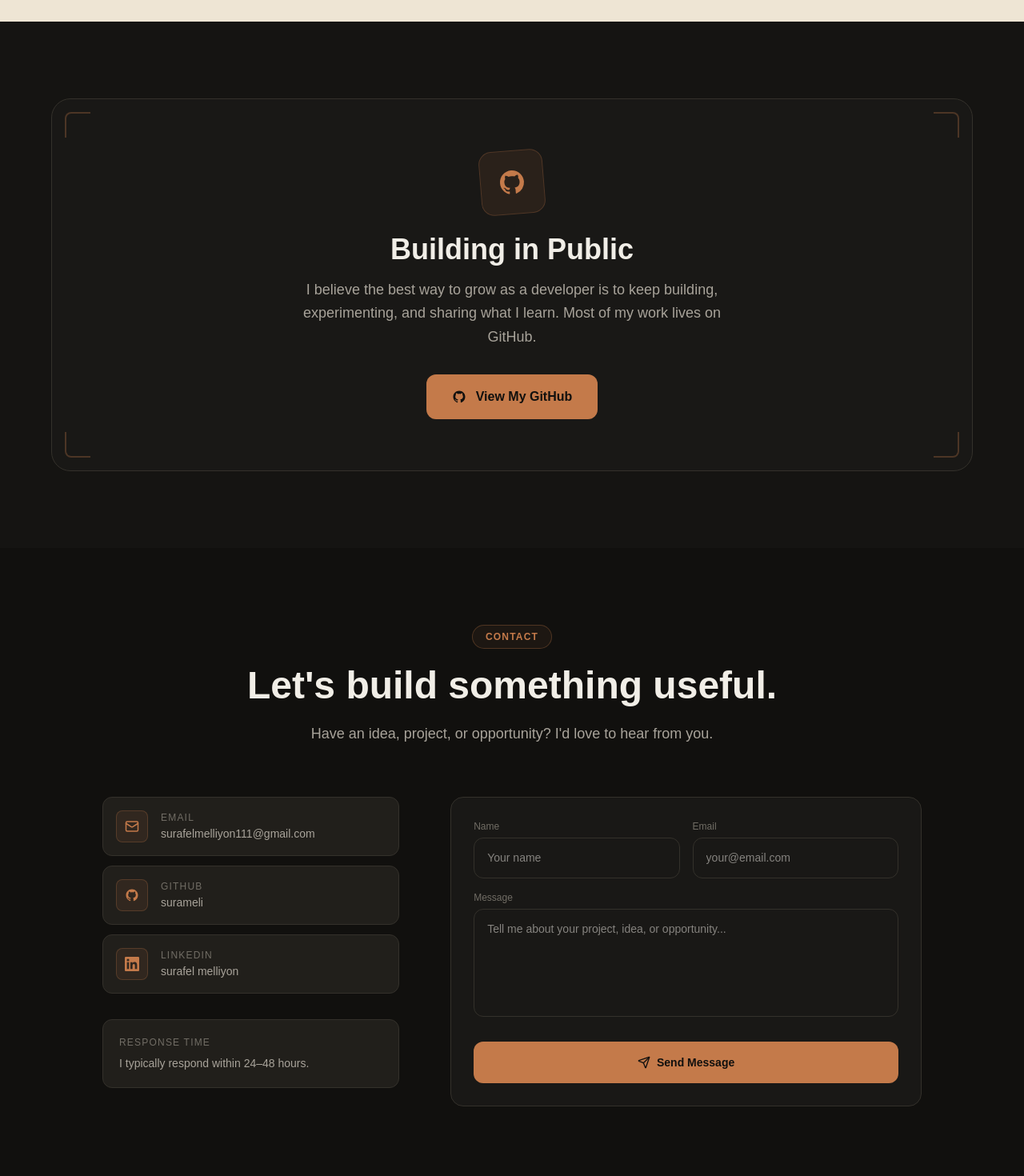
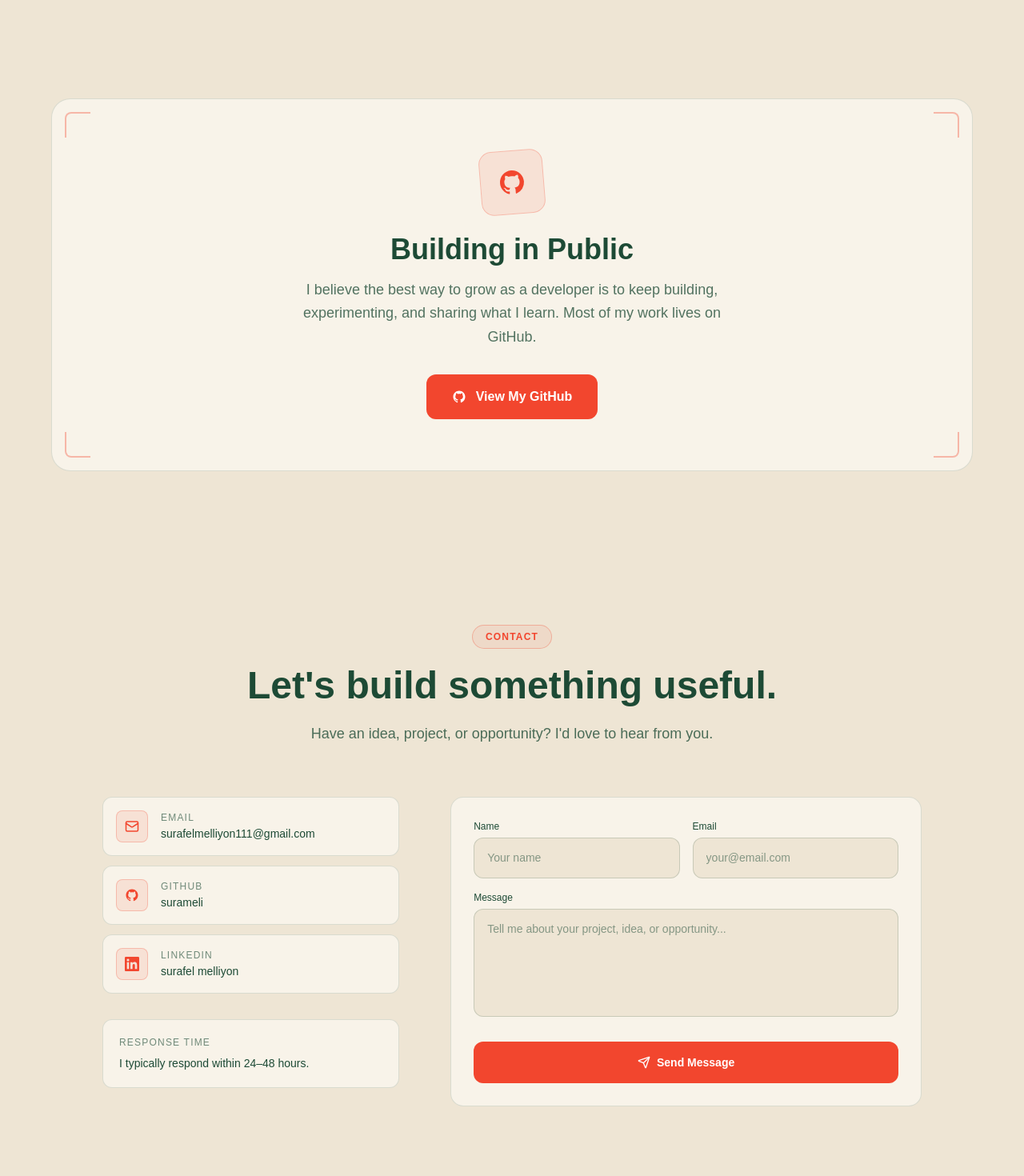
Before and after one commit to surameli/prtifolio-3, a React (Vite) app: page / in a window 1280 px wide. Shown: the part 8120-9590 px from the top of the page at 80% size. Built offline with nearby package versions, Linux system fonts and the light colour scheme.

Commit message:
add  contact colors

```diff
--- a/src/sections/Contact.jsx
+++ b/src/sections/Contact.jsx
@@ -50,23 +50,24 @@ const Contact = () => {
 
   const inputStyle = (field) => ({
     width: '100%',
-    background: '#191816',
-    border: `1px solid ${errors[field] ? '#8B3A3A' : '#34312B'}`,
+    background: '#EEE5D4',
+    border: `1px solid ${errors[field] ? '#F2462E' : 'rgba(29,74,53,0.18)'}`,
     borderRadius: '12px',
     padding: '14px 16px',
-    color: '#F1EEE7',
+    color: '#1D4A35',
     fontSize: '14px',
     outline: 'none',
     transition: 'border-color 0.2s',
   });
 
   return (
-    <section id="contact" className="section-padding relative" style={{ background: '#11100E' }}>
+    <section id="contact" className="section-padding relative" style={{ background: '#EEE5D4' }}>
       <div className="container-custom relative">
         <SectionHeader
           eyebrow="Contact"
           title="Let's build something useful."
           subtitle="Have an idea, project, or opportunity? I'd love to hear from you."
+          tone="light"
         />
 
         <div className="grid lg:grid-cols-5 gap-10 lg:gap-16 max-w-5xl mx-auto">
@@ -78,23 +79,23 @@ const Contact = () => {
                 {contactItems.map((info) => (
                   <a key={info.label} href={info.href} target="_blank" rel="noopener noreferrer"
                     className="flex items-center gap-4 p-4 rounded-xl transition-all duration-300 group"
-                    style={{ background: '#211F1B', border: '1px solid #34312B' }}
-                    onMouseEnter={e => e.currentTarget.style.borderColor = 'rgba(196,122,74,0.35)'}
-                    onMouseLeave={e => e.currentTarget.style.borderColor = '#34312B'}>
+                    style={{ background: '#F8F3E9', border: '1px solid rgba(29,74,53,0.14)' }}
+                    onMouseEnter={e => e.currentTarget.style.borderColor = 'rgba(242,70,46,0.4)'}
+                    onMouseLeave={e => e.currentTarget.style.borderColor = 'rgba(29,74,53,0.14)'}>
                     <div className="w-10 h-10 rounded-lg flex items-center justify-center transition-all"
-                      style={{ background: 'rgba(196,122,74,0.1)', border: '1px solid rgba(196,122,74,0.25)', color: '#C47A4A' }}>
+                      style={{ background: 'rgba(242,70,46,0.1)', border: '1px solid rgba(242,70,46,0.25)', color: '#F2462E' }}>
                       {info.icon}
                     </div>
                     <div>
-                      <p className="text-xs uppercase tracking-widest font-medium" style={{ color: '#716D65' }}>{info.label}</p>
-                      <p className="text-sm font-medium mt-0.5" style={{ color: '#A8A39A' }}>{info.value}</p>
+                      <p className="text-xs uppercase tracking-widest font-medium" style={{ color: 'rgba(29,74,53,0.62)' }}>{info.label}</p>
+                      <p className="text-sm font-medium mt-0.5" style={{ color: '#1D4A35' }}>{info.value}</p>
                     </div>
                   </a>
                 ))}
               </div>
-              <div className="rounded-xl p-5" style={{ background: '#211F1B', border: '1px solid #34312B' }}>
-                <p className="text-xs uppercase tracking-widest font-medium mb-2" style={{ color: '#716D65' }}>Response time</p>
-                <p className="text-sm" style={{ color: '#A8A39A' }}>I typically respond within 24–48 hours.</p>
+              <div className="rounded-xl p-5" style={{ background: '#F8F3E9', border: '1px solid rgba(29,74,53,0.14)' }}>
+                <p className="text-xs uppercase tracking-widest font-medium mb-2" style={{ color: 'rgba(29,74,53,0.62)' }}>Response time</p>
+                <p className="text-sm" style={{ color: '#1D4A35' }}>I typically respond within 24–48 hours.</p>
               </div>
             </AnimatedSection>
           </div>
@@ -103,59 +104,59 @@ const Contact = () => {
           <div className="lg:col-span-3">
             <AnimatedSection direction="right" delay={0.15}>
               <form onSubmit={handleSubmit} noValidate className="rounded-2xl p-7"
-                style={{ background: '#191816', border: '1px solid #34312B' }}>
+                style={{ background: '#F8F3E9', border: '1px solid rgba(29,74,53,0.14)' }}>
 
                 <div className="grid sm:grid-cols-2 gap-4 mb-4">
                   {['name','email'].map(field => (
                     <div key={field}>
-                      <label className="block text-xs font-medium mb-1.5" style={{ color: '#716D65' }}>
+                      <label className="block text-xs font-medium mb-1.5" style={{ color: '#1D4A35' }}>
                         {field.charAt(0).toUpperCase() + field.slice(1)}
                       </label>
                       <input type={field === 'email' ? 'email' : 'text'} name={field}
                         value={form[field]} onChange={handleChange}
                         placeholder={field === 'email' ? 'your@email.com' : 'Your name'}
                         style={inputStyle(field)}
-                        onFocus={e => e.target.style.borderColor = '#C47A4A'}
-                        onBlur={e => e.target.style.borderColor = errors[field] ? '#8B3A3A' : '#34312B'}
+                        onFocus={e => e.target.style.borderColor = '#F2462E'}
+                        onBlur={e => e.target.style.borderColor = errors[field] ? '#F2462E' : 'rgba(29,74,53,0.18)'}
                         aria-invalid={!!errors[field]} />
-                      {errors[field] && <p className="text-xs mt-1" style={{ color: '#C47A4A' }}>{errors[field]}</p>}
+                      {errors[field] && <p className="text-xs mt-1" style={{ color: '#F2462E' }}>{errors[field]}</p>}
                     </div>
                   ))}
                 </div>
 
                 <div className="mb-6">
-                  <label className="block text-xs font-medium mb-1.5" style={{ color: '#716D65' }}>Message</label>
+                  <label className="block text-xs font-medium mb-1.5" style={{ color: '#1D4A35' }}>Message</label>
                   <textarea name="message" value={form.message} onChange={handleChange} rows={5}
                     placeholder="Tell me about your project, idea, or opportunity..."
                     style={{ ...inputStyle('message'), resize: 'none' }}
-                    onFocus={e => e.target.style.borderColor = '#C47A4A'}
-                    onBlur={e => e.target.style.borderColor = errors.message ? '#8B3A3A' : '#34312B'}
+                    onFocus={e => e.target.style.borderColor = '#F2462E'}
+                    onBlur={e => e.target.style.borderColor = errors.message ? '#F2462E' : 'rgba(29,74,53,0.18)'}
                     aria-invalid={!!errors.message} />
-                  {errors.message && <p className="text-xs mt-1" style={{ color: '#C47A4A' }}>{errors.message}</p>}
+                  {errors.message && <p className="text-xs mt-1" style={{ color: '#F2462E' }}>{errors.message}</p>}
                 </div>
 
                 {status === 'success' && (
                   <motion.div initial={{ opacity: 0, y: -10 }} animate={{ opacity: 1, y: 0 }}
                     className="flex items-center gap-2 p-3 rounded-lg text-sm mb-4"
-                    style={{ background: 'rgba(111,143,114,0.1)', border: '1px solid rgba(111,143,114,0.3)', color: '#6F8F72' }}>
+                    style={{ background: 'rgba(29,74,53,0.08)', border: '1px solid rgba(29,74,53,0.2)', color: '#1D4A35' }}>
                     <CheckCircle size={16} /> Message sent! I'll get back to you soon.
                   </motion.div>
                 )}
                 {status === 'error' && (
                   <motion.div initial={{ opacity: 0, y: -10 }} animate={{ opacity: 1, y: 0 }}
                     className="flex items-center gap-2 p-3 rounded-lg text-sm mb-4"
-                    style={{ background: 'rgba(139,58,58,0.1)', border: '1px solid rgba(139,58,58,0.3)', color: '#C47A4A' }}>
+                    style={{ background: 'rgba(242,70,46,0.08)', border: '1px solid rgba(242,70,46,0.25)', color: '#F2462E' }}>
                     <AlertCircle size={16} /> Something went wrong. Try emailing me directly.
                   </motion.div>
                 )}
 
                 <button type="submit" disabled={status === 'sending'}
                   className="w-full flex items-center justify-center gap-2 px-6 py-4 rounded-xl font-semibold text-sm transition-all duration-300 active:scale-95 disabled:opacity-60 disabled:cursor-not-allowed"
-                  style={{ background: '#C47A4A', color: '#11100E' }}
-                  onMouseEnter={e => { if (status !== 'sending') e.currentTarget.style.background = '#D89568'; }}
-                  onMouseLeave={e => e.currentTarget.style.background = '#C47A4A'}>
+                  style={{ background: '#F2462E', color: '#FFFFFF' }}
+                  onMouseEnter={e => { if (status !== 'sending') e.currentTarget.style.background = '#F2462E'; }}
+                  onMouseLeave={e => e.currentTarget.style.background = '#F2462E'}>
                   {status === 'sending'
-                    ? <><div className="w-4 h-4 border-2 rounded-full animate-spin" style={{ borderColor: 'rgba(17,16,14,0.3)', borderTopColor: '#11100E' }} />Sending...</>
+                    ? <><div className="w-4 h-4 border-2 rounded-full animate-spin" style={{ borderColor: 'rgba(255,255,255,0.35)', borderTopColor: '#FFFFFF' }} />Sending...</>
                     : <><Send size={16} />Send Message</>}
                 </button>
               </form>
--- a/src/sections/GitHub.jsx
+++ b/src/sections/GitHub.jsx
@@ -4,10 +4,10 @@ import AnimatedSection from '../components/AnimatedSection';
 import { personalInfo } from '../data';
 
 const GitHubSection = () => (
-  <section id="github" className="section-padding relative" style={{ background: '#151412' }}>
+  <section id="github" className="section-padding relative" style={{ background: '#EEE5D4' }}>
     <div className="container-custom relative">
       <div className="rounded-3xl p-10 md:p-16 text-center relative overflow-hidden"
-        style={{ background: '#191816', border: '1px solid #34312B' }}>
+        style={{ background: '#F8F3E9', border: '1px solid rgba(29,74,53,0.14)' }}>
 
         {/* Corner accents */}
         {[['top-4 left-4','border-l-2 border-t-2 rounded-tl-lg'],
@@ -15,30 +15,30 @@ const GitHubSection = () => (
           ['bottom-4 left-4','border-l-2 border-b-2 rounded-bl-lg'],
           ['bottom-4 right-4','border-r-2 border-b-2 rounded-br-lg']].map(([pos, cls]) => (
           <div key={pos} className={`absolute ${pos} w-8 h-8 ${cls}`}
-            style={{ borderColor: 'rgba(196,122,74,0.3)' }} />
+            style={{ borderColor: 'rgba(242,70,46,0.35)' }} />
         ))}
 
         <AnimatedSection>
           <motion.div animate={{ rotate: [0, 5, -5, 0] }}
             transition={{ duration: 4, repeat: Infinity, ease: 'easeInOut' }}
             className="inline-flex items-center justify-center w-20 h-20 rounded-2xl mb-6 mx-auto"
-            style={{ background: 'rgba(196,122,74,0.1)', border: '1px solid rgba(196,122,74,0.25)', color: '#C47A4A' }}>
+            style={{ background: 'rgba(242,70,46,0.1)', border: '1px solid rgba(242,70,46,0.25)', color: '#F2462E' }}>
             <GithubIcon size={36} />
           </motion.div>
 
-          <h2 className="text-3xl md:text-4xl font-bold mb-4" style={{ color: '#F1EEE7' }}>
+          <h2 className="text-3xl md:text-4xl font-bold mb-4" style={{ color: '#1D4A35' }}>
             Building in Public
           </h2>
-          <p className="text-base md:text-lg max-w-xl mx-auto mb-8 leading-relaxed" style={{ color: '#A8A39A' }}>
+          <p className="text-base md:text-lg max-w-xl mx-auto mb-8 leading-relaxed" style={{ color: 'rgba(29,74,53,0.76)' }}>
             I believe the best way to grow as a developer is to keep building, experimenting,
             and sharing what I learn. Most of my work lives on GitHub.
           </p>
 
           <a href={personalInfo.github} target="_blank" rel="noopener noreferrer"
             className="inline-flex items-center gap-3 px-8 py-4 rounded-xl font-semibold transition-all duration-300 active:scale-95"
-            style={{ background: '#C47A4A', color: '#11100E' }}
-            onMouseEnter={e => { e.currentTarget.style.background = '#D89568'; e.currentTarget.style.transform = 'scale(1.04)'; }}
-            onMouseLeave={e => { e.currentTarget.style.background = '#C47A4A'; e.currentTarget.style.transform = 'scale(1)'; }}>
+            style={{ background: '#F2462E', color: '#FFFFFF' }}
+            onMouseEnter={e => { e.currentTarget.style.background = '#F2462E'; e.currentTarget.style.transform = 'scale(1.04)'; }}
+            onMouseLeave={e => { e.currentTarget.style.background = '#F2462E'; e.currentTarget.style.transform = 'scale(1)'; }}>
             <GithubIcon size={18} />
             View My GitHub
           </a>
```
